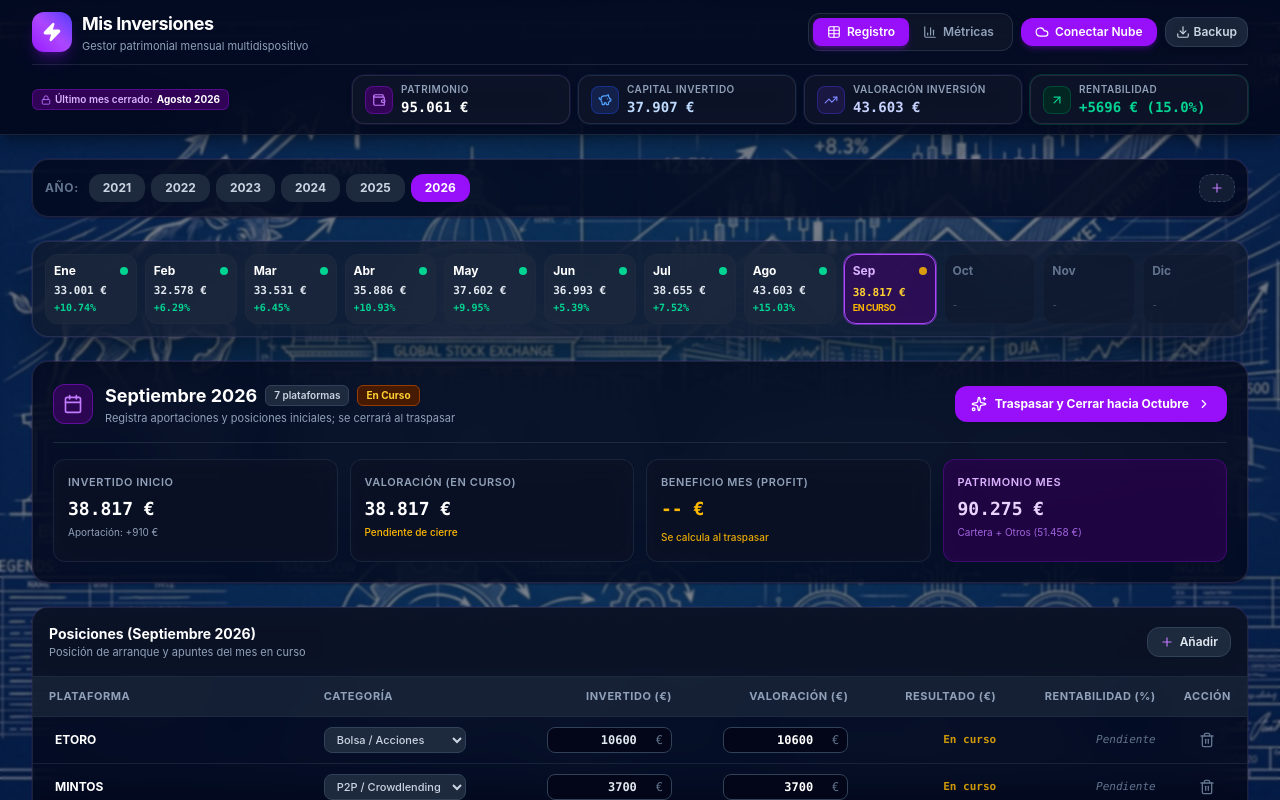
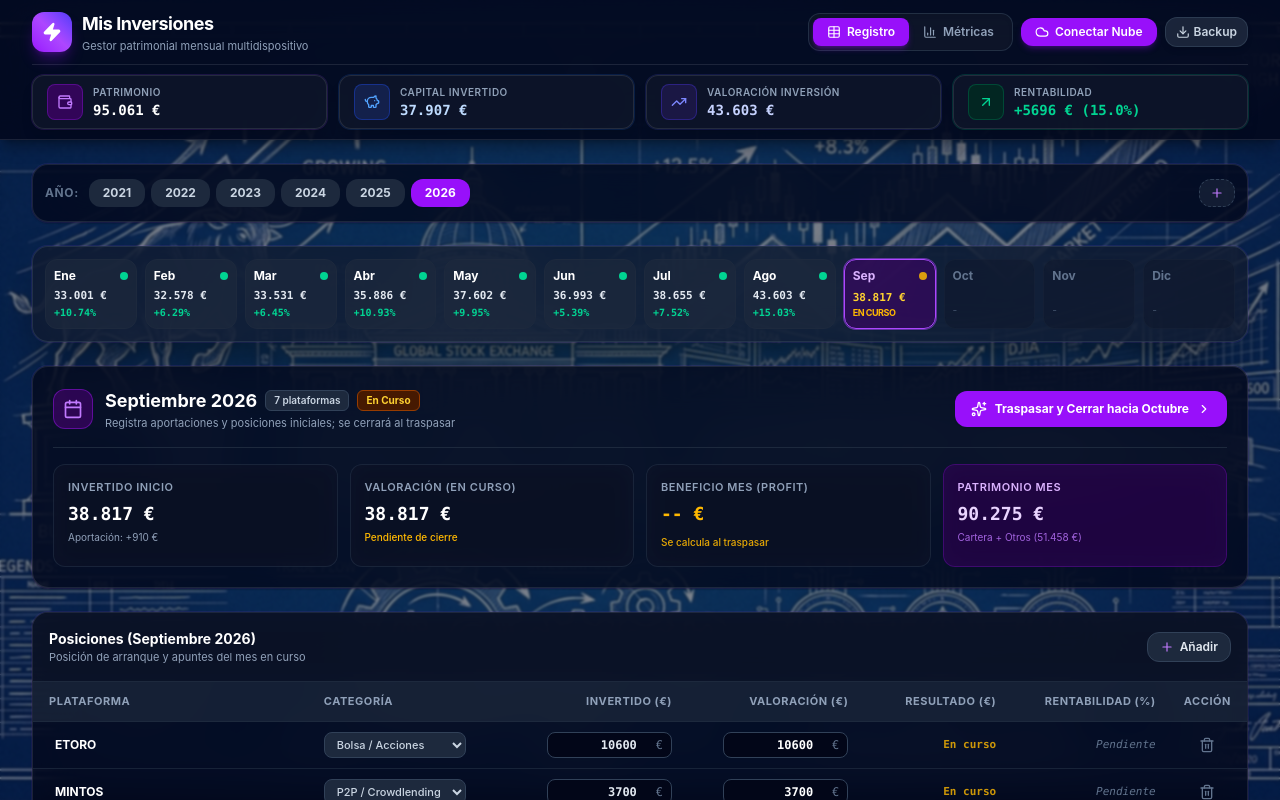
Before and after one commit to ferjrm-8/Inversion_App, a React (Vite) app: page / in a window 1280 px wide. Shown: the top 800 px of the page. Built offline with nearby package versions, Linux system fonts and the light colour scheme.

Commit message:
feat: add cloud sync with user accounts and robust downloads

```diff
--- a/src/components/Header.tsx
+++ b/src/components/Header.tsx
@@ -20,7 +20,6 @@ import {
   Copy,
   Check,
   RefreshCw,
-  Lock,
 } from 'lucide-react';
 import { UserAccount, YearData } from '../types/investment';
 import { calculateGlobalMetrics, formatEuro } from '../utils/calculations';
@@ -378,28 +377,15 @@ export const Header: React.FC<HeaderProps> = ({
           </div>
         </div>
 
-        {/* 4 Official Metrics Ribbon (Strictly calculated on the Latest Closed Month) */}
-        <div className="py-2.5 border-t border-white/10">
-          <div className="flex flex-col lg:flex-row items-stretch lg:items-center justify-between gap-2">
-            {/* Context Badge: Latest Closed Month */}
-            <div className="flex items-center gap-1.5 text-[11px] text-slate-400 font-medium shrink-0">
-              <span className="inline-flex items-center gap-1 rounded-md bg-purple-950/80 border border-purple-800/60 px-2 py-0.5 text-[10px] font-semibold text-purple-300">
-                <Lock className="h-2.5 w-2.5 text-purple-400" />
-                <span>Último mes cerrado:</span>
-                <span className="text-white font-bold">
-                  {globalMetrics.lastClosedMonth?.fullLabel || 'Agosto 2026'}
-                </span>
-              </span>
+        {/* 4 Official Executive Metrics (Calculated on the Latest Closed Month) */}
+        <div className="py-2 sm:py-2.5 border-t border-white/10">
+          <div className="grid grid-cols-2 md:grid-cols-4 gap-2 sm:gap-2.5 lg:gap-3 w-full">
+            {/* 1. Patrimonio */}
+            <div className="flex items-center gap-2 sm:gap-2.5 rounded-xl border border-white/10 bg-slate-900/85 px-2.5 sm:px-3.5 py-2 shadow-lg backdrop-blur-xl ring-1 ring-purple-500/15">
+              <div className="flex h-8 w-8 sm:h-9 sm:w-9 shrink-0 items-center justify-center rounded-lg bg-purple-950/80 border border-purple-800/60 text-purple-400">
+                <Wallet className="h-4 w-4" />
               </div>
-
-            {/* 4 Metric Pills Grid */}
-            <div className="grid grid-cols-2 sm:grid-cols-4 gap-2 flex-1 max-w-4xl lg:ml-4">
-              {/* 1. Patrimonio */}
-              <div className="flex items-center gap-2 rounded-xl border border-white/10 bg-slate-900/80 px-2.5 sm:px-3 py-1.5 shadow-md backdrop-blur-md ring-1 ring-purple-500/10">
-                <div className="flex h-7 w-7 shrink-0 items-center justify-center rounded-lg bg-purple-950/80 border border-purple-800/60 text-purple-400">
-                  <Wallet className="h-3.5 w-3.5" />
-                </div>
-                <div className="min-w-0">
+              <div className="min-w-0 flex-1">
                 <span className="block text-[9px] sm:text-[10px] font-semibold uppercase tracking-wider text-slate-400 truncate">
                   Patrimonio
                 </span>
@@ -410,11 +396,11 @@ export const Header: React.FC<HeaderProps> = ({
             </div>
 
             {/* 2. Capital Invertido */}
-              <div className="flex items-center gap-2 rounded-xl border border-white/10 bg-slate-900/80 px-2.5 sm:px-3 py-1.5 shadow-md backdrop-blur-md ring-1 ring-blue-500/10">
-                <div className="flex h-7 w-7 shrink-0 items-center justify-center rounded-lg bg-blue-950/80 border border-blue-800/60 text-blue-400">
-                  <PiggyBank className="h-3.5 w-3.5" />
+            <div className="flex items-center gap-2 sm:gap-2.5 rounded-xl border border-white/10 bg-slate-900/85 px-2.5 sm:px-3.5 py-2 shadow-lg backdrop-blur-xl ring-1 ring-blue-500/15">
+              <div className="flex h-8 w-8 sm:h-9 sm:w-9 shrink-0 items-center justify-center rounded-lg bg-blue-950/80 border border-blue-800/60 text-blue-400">
+                <PiggyBank className="h-4 w-4" />
               </div>
-                <div className="min-w-0">
+              <div className="min-w-0 flex-1">
                 <span className="block text-[9px] sm:text-[10px] font-semibold uppercase tracking-wider text-slate-400 truncate">
                   Capital Invertido
                 </span>
@@ -425,11 +411,11 @@ export const Header: React.FC<HeaderProps> = ({
             </div>
 
             {/* 3. Valoración de la Inversión */}
-              <div className="flex items-center gap-2 rounded-xl border border-white/10 bg-slate-900/80 px-2.5 sm:px-3 py-1.5 shadow-md backdrop-blur-md ring-1 ring-indigo-500/10">
-                <div className="flex h-7 w-7 shrink-0 items-center justify-center rounded-lg bg-indigo-950/80 border border-indigo-800/60 text-indigo-400">
-                  <TrendingUp className="h-3.5 w-3.5" />
+            <div className="flex items-center gap-2 sm:gap-2.5 rounded-xl border border-white/10 bg-slate-900/85 px-2.5 sm:px-3.5 py-2 shadow-lg backdrop-blur-xl ring-1 ring-indigo-500/15">
+              <div className="flex h-8 w-8 sm:h-9 sm:w-9 shrink-0 items-center justify-center rounded-lg bg-indigo-950/80 border border-indigo-800/60 text-indigo-400">
+                <TrendingUp className="h-4 w-4" />
               </div>
-                <div className="min-w-0">
+              <div className="min-w-0 flex-1">
                 <span className="block text-[9px] sm:text-[10px] font-semibold uppercase tracking-wider text-slate-400 truncate">
                   Valoración Inversión
                 </span>
@@ -441,24 +427,24 @@ export const Header: React.FC<HeaderProps> = ({
 
             {/* 4. Rentabilidad */}
             <div
-                className={`flex items-center gap-2 rounded-xl border border-white/10 bg-slate-900/80 px-2.5 sm:px-3 py-1.5 shadow-md backdrop-blur-md ${
+              className={`flex items-center gap-2 sm:gap-2.5 rounded-xl border border-white/10 bg-slate-900/85 px-2.5 sm:px-3.5 py-2 shadow-lg backdrop-blur-xl ${
                 globalMetrics.totalProfit >= 0 ? 'ring-1 ring-emerald-500/20' : 'ring-1 ring-rose-500/20'
               }`}
             >
               <div
-                  className={`flex h-7 w-7 shrink-0 items-center justify-center rounded-lg border ${
+                className={`flex h-8 w-8 sm:h-9 sm:w-9 shrink-0 items-center justify-center rounded-lg border ${
                   globalMetrics.totalProfit >= 0
                     ? 'bg-emerald-950/80 border-emerald-800/60 text-emerald-400'
                     : 'bg-rose-950/80 border-rose-800/60 text-rose-400'
                 }`}
               >
                 {globalMetrics.totalProfit >= 0 ? (
-                    <ArrowUpRight className="h-3.5 w-3.5" />
+                  <ArrowUpRight className="h-4 w-4" />
                 ) : (
-                    <ArrowDownRight className="h-3.5 w-3.5" />
+                  <ArrowDownRight className="h-4 w-4" />
                 )}
               </div>
-                <div className="min-w-0">
+              <div className="min-w-0 flex-1">
                 <span className="block text-[9px] sm:text-[10px] font-semibold uppercase tracking-wider text-slate-400 truncate">
                   Rentabilidad
                 </span>
@@ -475,7 +461,6 @@ export const Header: React.FC<HeaderProps> = ({
           </div>
         </div>
       </div>
-      </div>
     </header>
   );
 };
```
Lines whose indentation alone changed are shown as unchanged.
